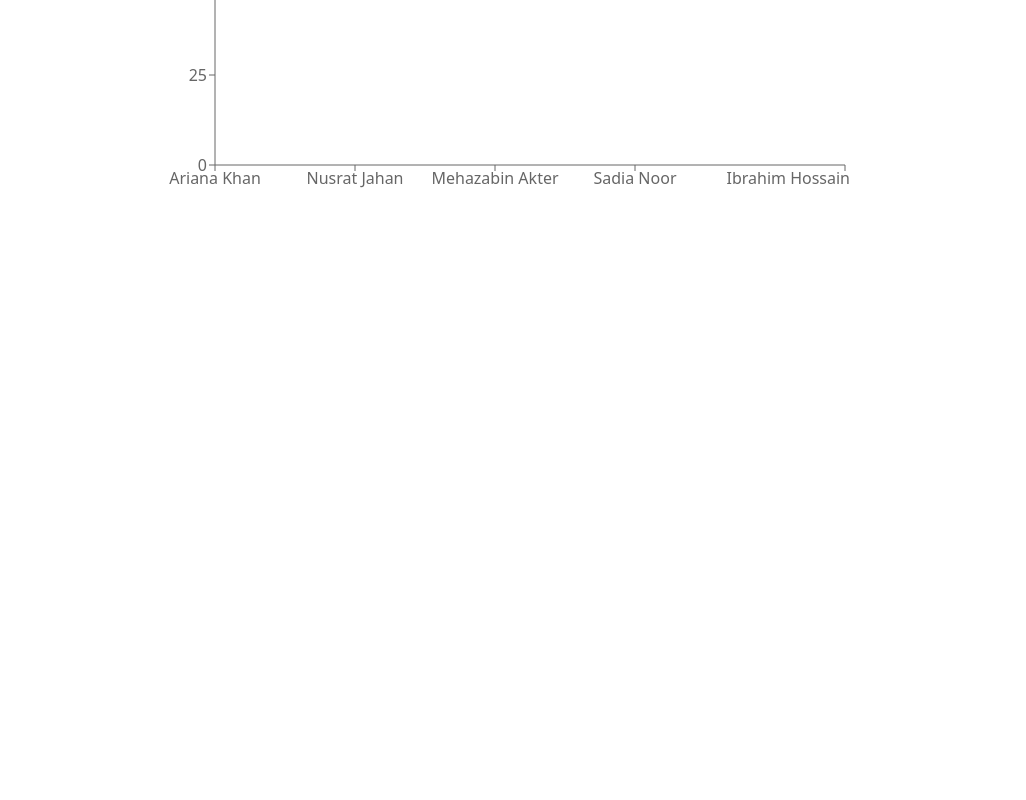
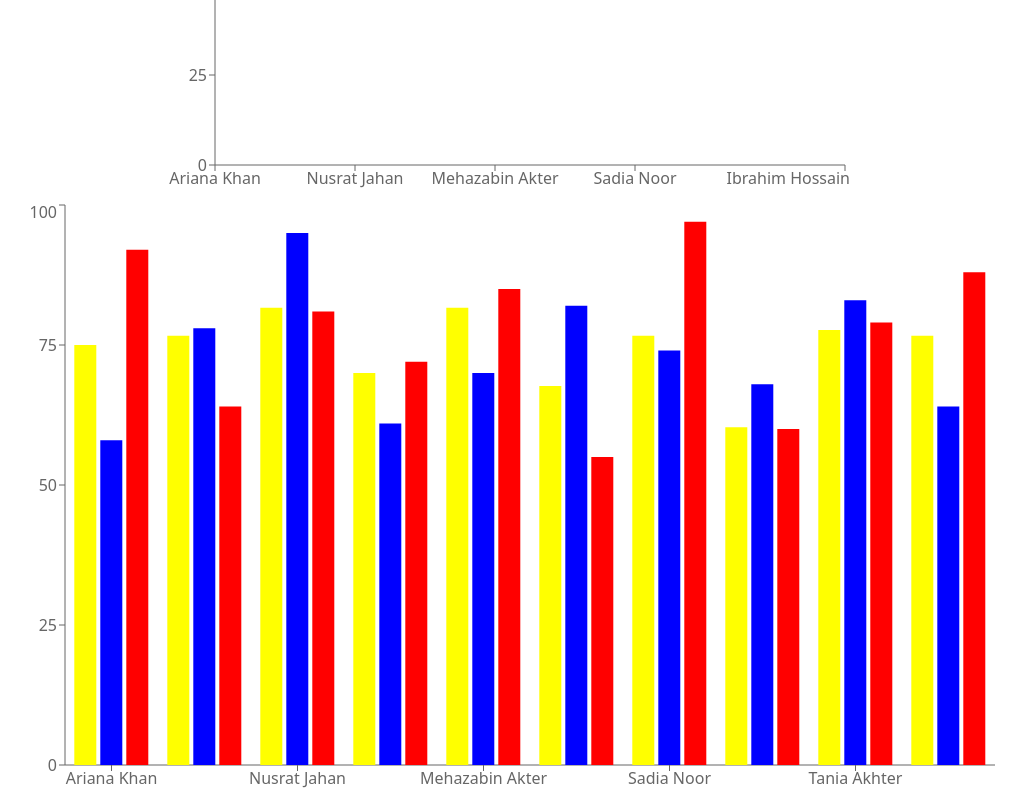
Before and after one commit to sakib404-hub/dynamic-navbar-react-pricing-option-web-dev42-, a React (Vite) app: page / in a window 1280 px wide. Shown: the part 1900-2700 px from the top of the page, without its empty margins (140-1166 px from the left). Before the commit the page ends 2100 px from the top, so only its background shows below. Built offline with nearby package versions, Linux system fonts and the light colour scheme.

Commit message:
this is how to add bar chart

```diff
--- a/src/Component/MarksChart/MarksChart.jsx
+++ b/src/Component/MarksChart/MarksChart.jsx
@@ -1,5 +1,5 @@
 import React, { use } from 'react';
-import { LineChart, Line, XAxis, YAxis } from 'recharts';
+import { LineChart, Line, XAxis, YAxis, BarChart, Bar } from 'recharts';
 
 const MarksChart = ({ marksPromise }) => {
 
@@ -16,12 +16,17 @@ const MarksChart = ({ marksPromise }) => {
             chemistry: data.marks.chemistry,
             math: data.marks.math
         }
+
+        const avg = (student.physics + student.chemistry + student.math) / 3;
+        student.avg = avg;
+
         return student;
     })
 
-    console.log(marksChart);
+    // console.log(marksChart);
 
     return (
+        <div>
             <div className='flex items-center justify-center'>
                 <LineChart width={700} height={400} data={marksChart}>
                     <YAxis></YAxis>
@@ -29,7 +34,18 @@ const MarksChart = ({ marksPromise }) => {
                     <Line dataKey={'physics'}></Line>
                     <Line dataKey={'chemistry'} stroke='red'></Line>
                     <Line dataKey={'math'} stroke='green'></Line>
+                    <Line dataKey={'avg'} stroke='yellow'></Line>
                 </LineChart>
+            </div>
+            <div className='flex items-center justify-center'>
+                <BarChart width={1000} height={600} data={marksChart}>
+                    <XAxis dataKey={'name'} interval={1}></XAxis>
+                    <YAxis></YAxis>
+                    <Bar dataKey={'avg'} fill='yellow'></Bar>
+                    <Bar dataKey={'chemistry'} fill='blue'></Bar>
+                    <Bar dataKey={'physics'} fill='red'></Bar>
+                </BarChart>
+            </div>
         </div>
     );
 };
```
Lines whose indentation alone changed are shown as unchanged.
